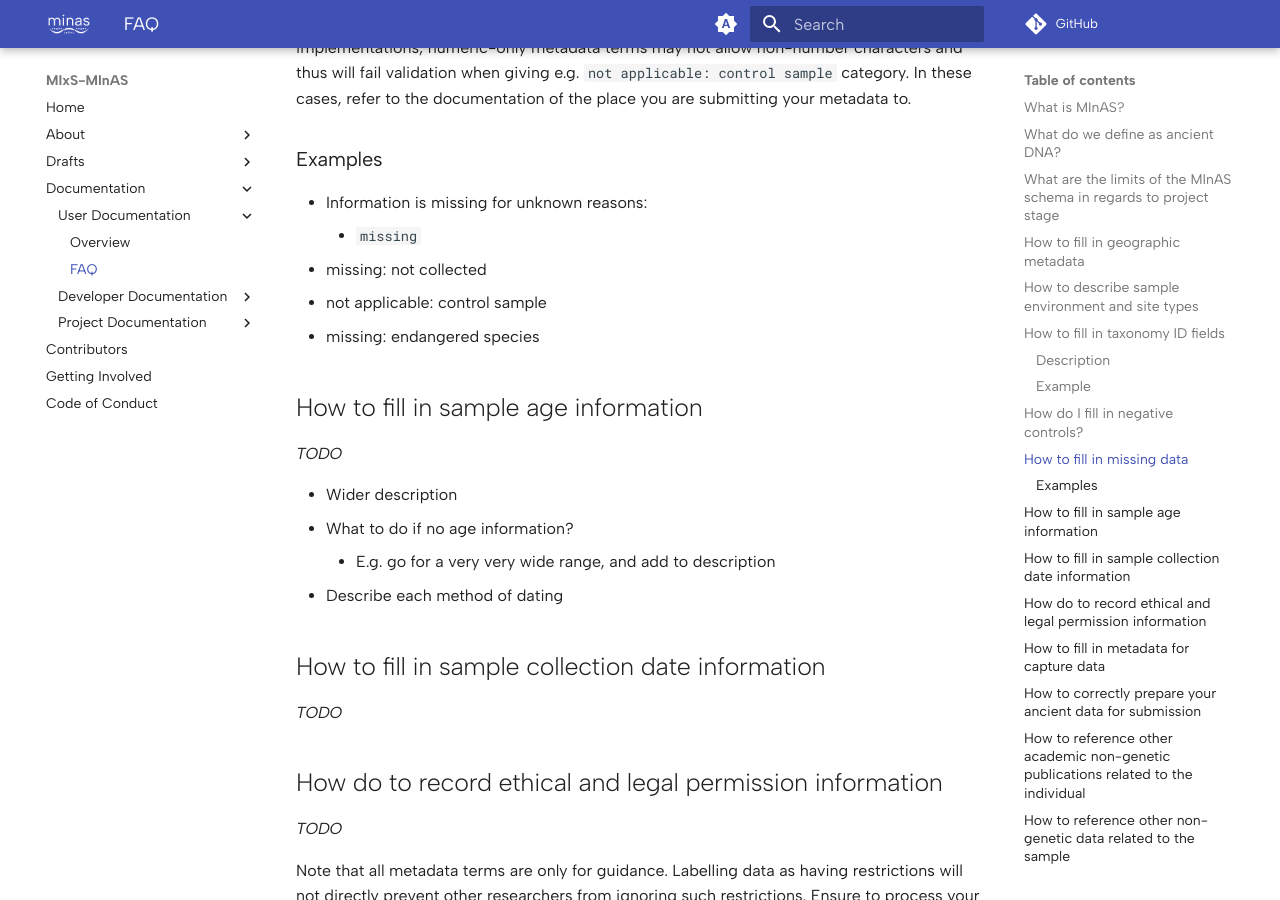
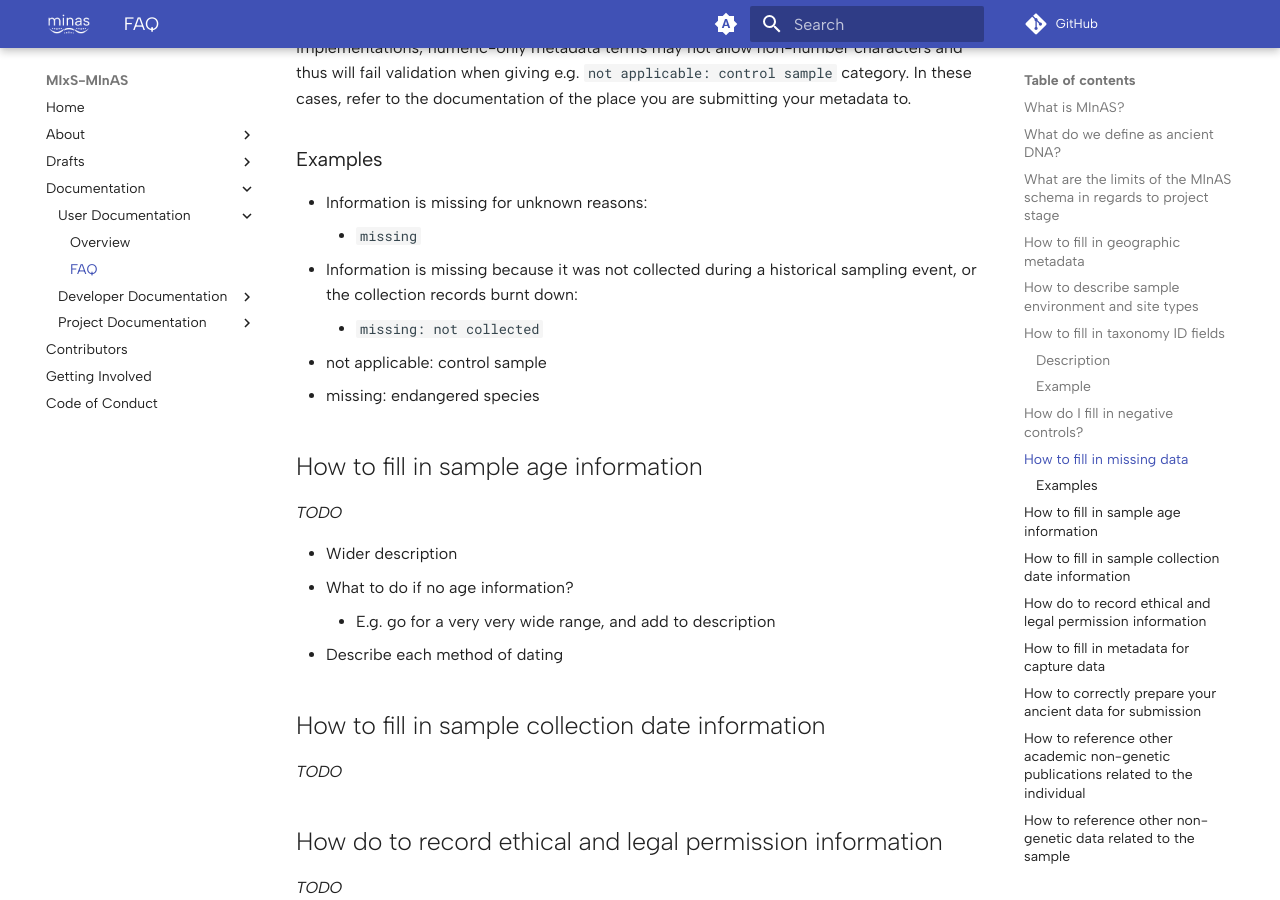
Before and after one commit to MIxS-MInAS/MIxS-MInAS.github.io, an MkDocs documentation site: the page built from docs/documentation/user-documentation/faq.md, in a window 1280 px wide and 900 px high, scrolled down 4669 px. Built offline with MkDocs 1.6.1 and Material for MkDocs 9.7.7, drawn with Linux system fonts in a browser that asks for light colours; comment, search, counter and statistics services are not loaded.

Commit message:
Add context for "missing: not collected"

```diff
--- a/docs/documentation/user-documentation/faq.md
+++ b/docs/documentation/user-documentation/faq.md
@@ -148,7 +148,8 @@ In these cases, refer to the documentation of the place you are submitting your
 
 - Information is missing for unknown reasons:
     - `missing`
-- missing: not collected
+- Information is missing because it was not collected during a historical sampling event, or the collection records burnt down:
+    - `missing: not collected`
 - not applicable: control sample
 - missing: endangered species
 
```
